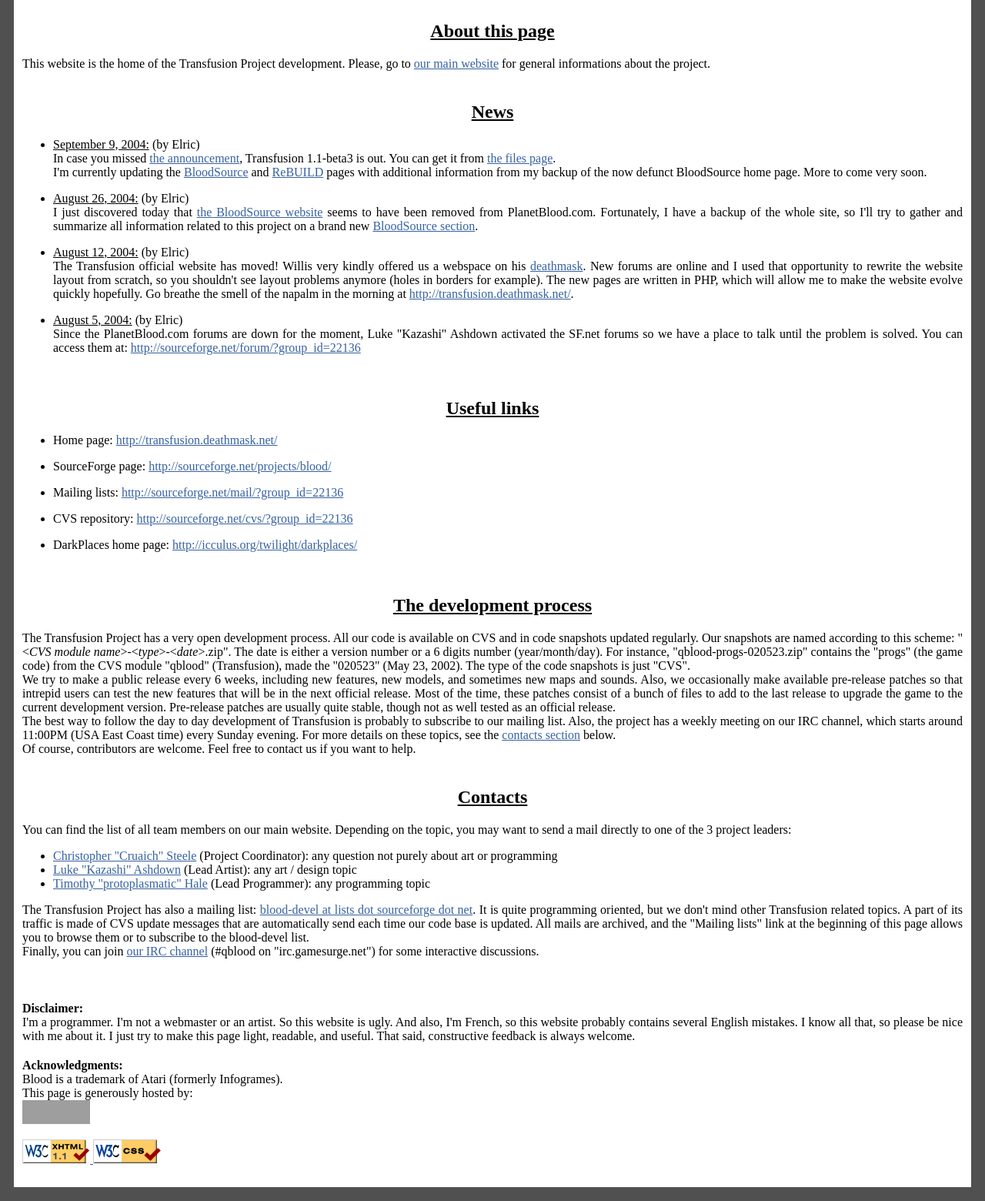
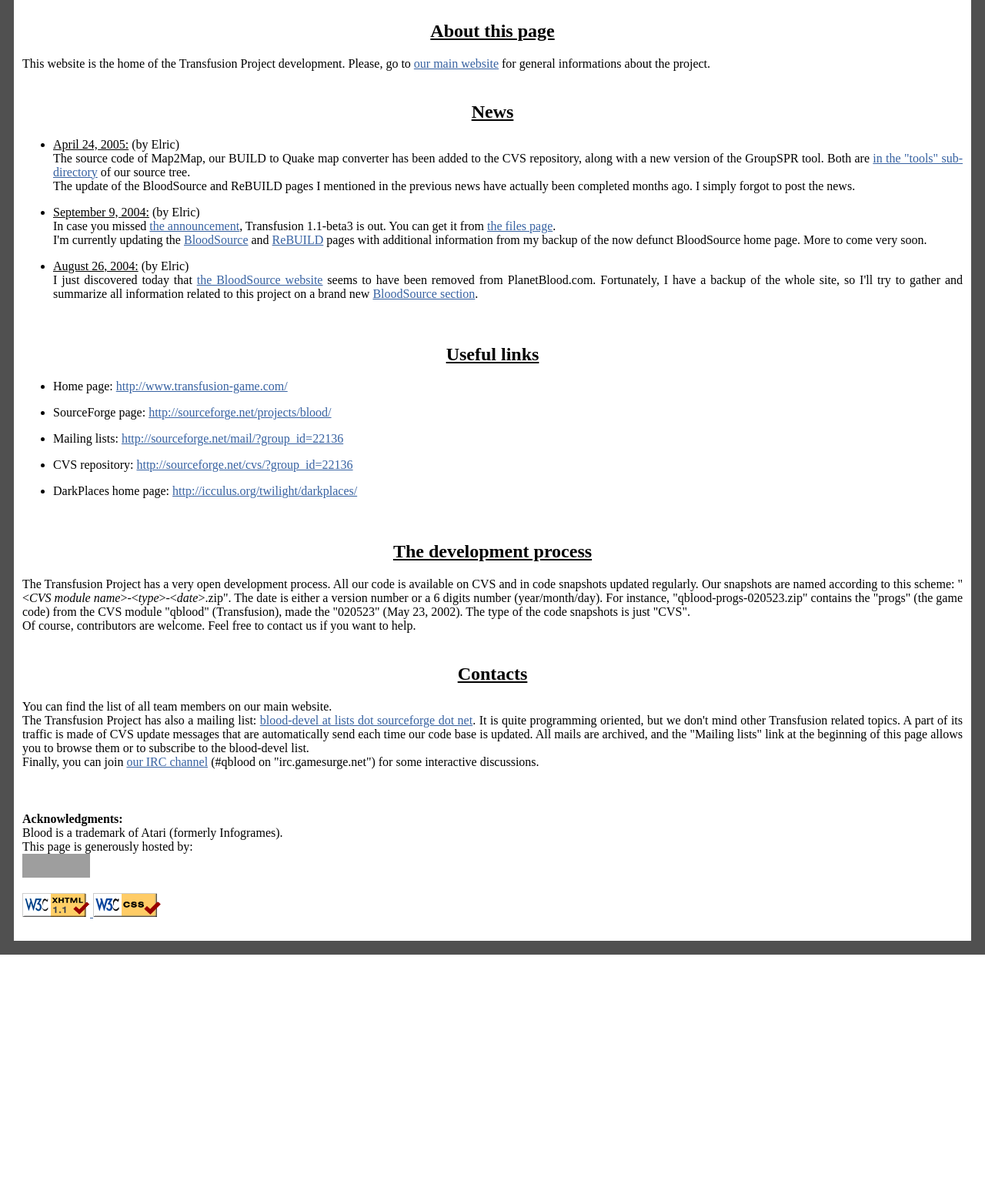
Before and after one commit to a-sf-mirror/transfusion, a PHP site: page / in a window 1280 px wide. Shown: the part 195-1755 px from the top of the page at 77% size. After the commit the page ends 1435 px from the top, so only its background shows below. Run offline with PHP 8.4, Linux system fonts and the light colour scheme; data that the repository does not hold is empty; grey boxes are pictures that could not be loaded.

Commit message:
Updated Transfusion main URL. Added news about Map2Map and GroupSPR. Removed outdated text in the development process and contacts sections. Hardened the mailing list address a bit against spam. Removed the disclaimer. Removed reference to PlanetDuke Convert Central in the ReBUILD page, since this website seems down.

```diff
--- a/website/index.php
+++ b/website/index.php
@@ -16,7 +16,7 @@
 <div class="section">
 	<h2 id="about-section" class="section">About this page</h2>
 	This website is the home of the Transfusion Project development. Please, go to
-	<a href="http://transfusion.deathmask.net/">our main website</a> for
+	<a href="http://www.transfusion-game.com/">our main website</a> for
 	general informations about the project.<br />
 </div>
 
@@ -25,8 +25,16 @@
 	<h2 id="news-section" class="section">News</h2>
 	<ul>
 		<li>
+			<span class="title">April 24, 2005:</span> (by Elric)<br />
+			The source code of Map2Map, our BUILD to Quake map converter has been added to the CVS repository, along
+			with a new version of the GroupSPR tool. Both are <?php ViewCvsURL ("qblood/tools", "in the \"tools\" sub-directory"); ?>
+			of our source tree.<br />
+			The update of the BloodSource and ReBUILD pages I mentioned in the previous news have actually been completed
+			months ago. I simply forgot to post the news.<p />
+		</li>
+		<li>
 			<span class="title">September 9, 2004:</span> (by Elric)<br />
-			In case you missed <a href="http://sourceforge.net/mailarchive/forum.php?thread_id=5531111&forum_id=2317">the
+			In case you missed <a href="http://sourceforge.net/mailarchive/forum.php?thread_id=5531111&amp;forum_id=2317">the
 			announcement</a>, Transfusion 1.1-beta3 is out. You can get it from
 			<a href="http://sourceforge.net/project/showfiles.php?group_id=22136">the files page</a>.<br />
 			I'm currently updating the <a href="bloodsource.php">BloodSource</a> and <a href="rebuild.php">ReBUILD</a>
@@ -40,21 +48,6 @@
 			try to gather and summarize all information related to this project on a brand new
 			<a href="bloodsource.php">BloodSource section</a>.<p />
 		</li>
-		<li>
-			<span class="title">August 12, 2004:</span> (by Elric)<br />
-			The Transfusion official website has moved! Willis very kindly offered us a webspace on
-			his <a href="http://www.deathmask.net/">deathmask</a>. New forums are online and I used that
-			opportunity to rewrite the website layout from scratch, so you shouldn't see layout problems
-			anymore (holes in borders for example). The new pages are written in PHP, which will allow
-			me to make the website evolve quickly hopefully. Go breathe the smell of the napalm in the
-			morning at <?php ExplicitURL ("http://transfusion.deathmask.net/"); ?>.<p />
-		</li>
-		<li>
-			<span class="title">August 5, 2004:</span> (by Elric)<br />
-			Since the PlanetBlood.com forums are down for the moment, Luke "Kazashi" Ashdown activated
-			the SF.net forums so we have a place to talk until the problem is solved. You can access them
-			at: <?php ExplicitURL ("http://sourceforge.net/forum/?group_id=22136"); ?><p />
-		</li>
 	</ul>
 </div>
 
@@ -63,7 +56,7 @@
 	<h2 id="links-section" class="section">Useful links</h2>
 	<ul>
 		<li>
-			Home page: <?php ExplicitURL ("http://transfusion.deathmask.net/"); ?><p />
+			Home page: <?php ExplicitURL ("http://www.transfusion-game.com/"); ?><p />
 		</li>
 		<li>
 			SourceForge page: <?php ExplicitURL ("http://sourceforge.net/projects/blood/"); ?><p />
@@ -90,42 +83,15 @@
 	For instance, "qblood-progs-020523.zip" contains the "progs" (the game code) from
 	the CVS module "qblood" (Transfusion), made the "020523" (May 23, 2002). The
 	type of the code snapshots is just "CVS".<br />
-	We try to make a public release every 6 weeks, including new features,
-	new models, and sometimes new maps and sounds. Also, we occasionally make available
-	pre-release patches so that intrepid users can test the new features that will be in
-	the next official release. Most of the time, these patches consist of a bunch of
-	files to add to the last release to upgrade the game to the current development
-	version. Pre-release patches are usually quite stable, though not as well tested as
-	an official release.<br />
-	The best way to follow the day to day development of Transfusion is
-	probably to subscribe to our mailing list. Also, the project has a weekly meeting
-	on our IRC channel, which starts around 11:00PM (USA East Coast time) every Sunday
-	evening. For more details on these topics, see the <a href="#contacts-section">contacts
-	section</a> below.<br />
 	Of course, contributors	are welcome. Feel free to contact us if you want to help.<br />
 </div>
 
 <!-- Contacts -->
 <div class="section">
 	<h2 id="contacts-section" class="section">Contacts</h2>
-	You can find the list of all team members on our main website. Depending on the
-	topic, you may want to send a mail directly to one of the 3 project leaders:<br />
-	<ul>
-		<li>
-			<a href="mailto:cruaich (at) yahoo.com">Christopher "Cruaich" Steele</a>
-			(Project Coordinator): any question not purely about art or programming
-		</li>
-		<li>
-			<a href="mailto:kazashi (at) users.sourceforge.net">Luke "Kazashi" Ashdown</a>
-			(Lead Artist): any art / design topic
-		</li>
-		<li>
-			<a href="mailto:timhale (at) planetblood.com">Timothy "protoplasmatic" Hale</a>
-			(Lead Programmer): any programming topic
-		</li>
-	</ul>
+	You can find the list of all team members on our main website.<br />
 	The Transfusion Project has also a mailing list:
-	<a href="mailto:blood-devel@lists.sourceforge.net">blood-devel at lists dot
+	<a href="mailto:blood-devel (at) lists.sourceforge.net">blood-devel at lists dot
 	sourceforge dot net</a>. It is quite programming oriented, but we don't
 	mind other Transfusion related topics. A part of its traffic is made of CVS
 	update messages that are automatically send each time our code base is
@@ -140,16 +106,6 @@
 <br />
 <br />
 
-<!-- Disclaimer -->
-<div class="section">
-	<span id="disclaimer" class="footnotes-title">Disclaimer:</span><br />
-	I'm a programmer. I'm not a webmaster or an artist. So this website is ugly.
-	And also, I'm French, so this website probably contains several English
-	mistakes. I know all that, so please be nice with me about it. I just try to
-	make this page light, readable, and useful. That said, constructive feedback
-	is always welcome.<br />
-</div>
-
 <?php
 	require ("footer.php");
 ?>
--- a/website/rebuild.php
+++ b/website/rebuild.php
@@ -111,9 +111,6 @@
 			Single file selection only with this release
 		</li>
 	</ul>
-	Finally, you may want to take a look at Timothy Hale's web page
-	<a href="http://www.planetduke.com/convertcentral/mapconverter.html">at Convert Central</a>.
-	You'll find several other conversion tools there.<br />
 </div>
 
 <!-- File formats -->
```
